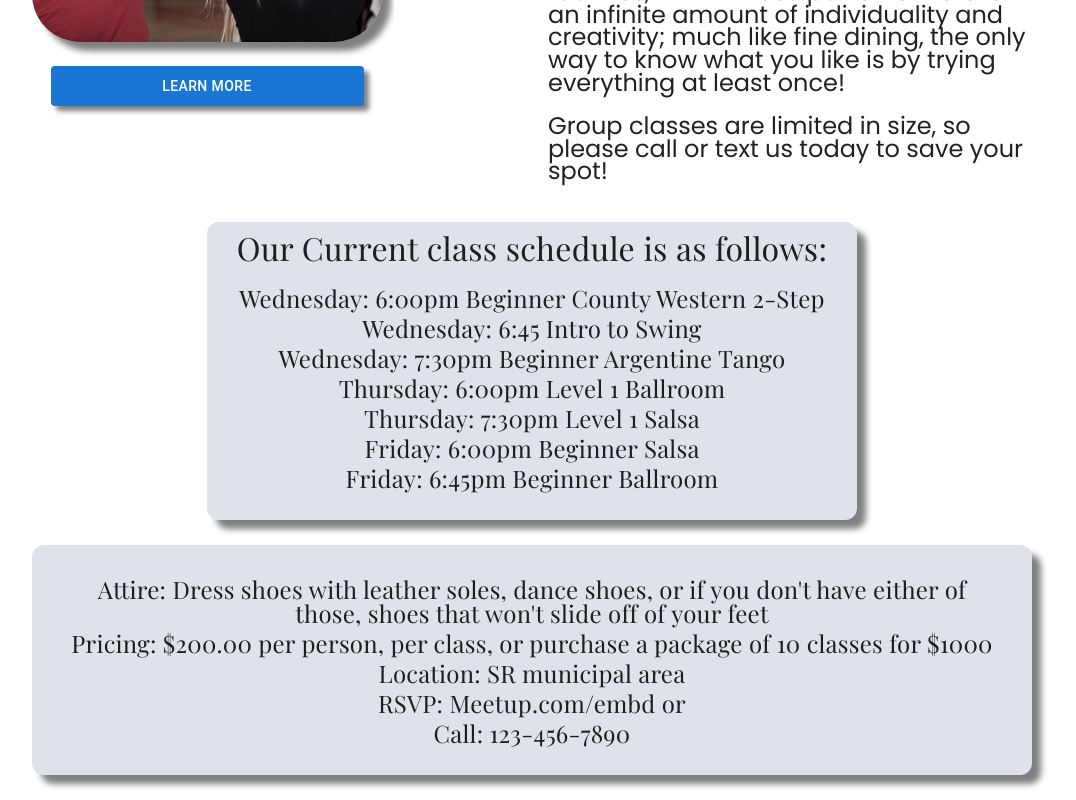
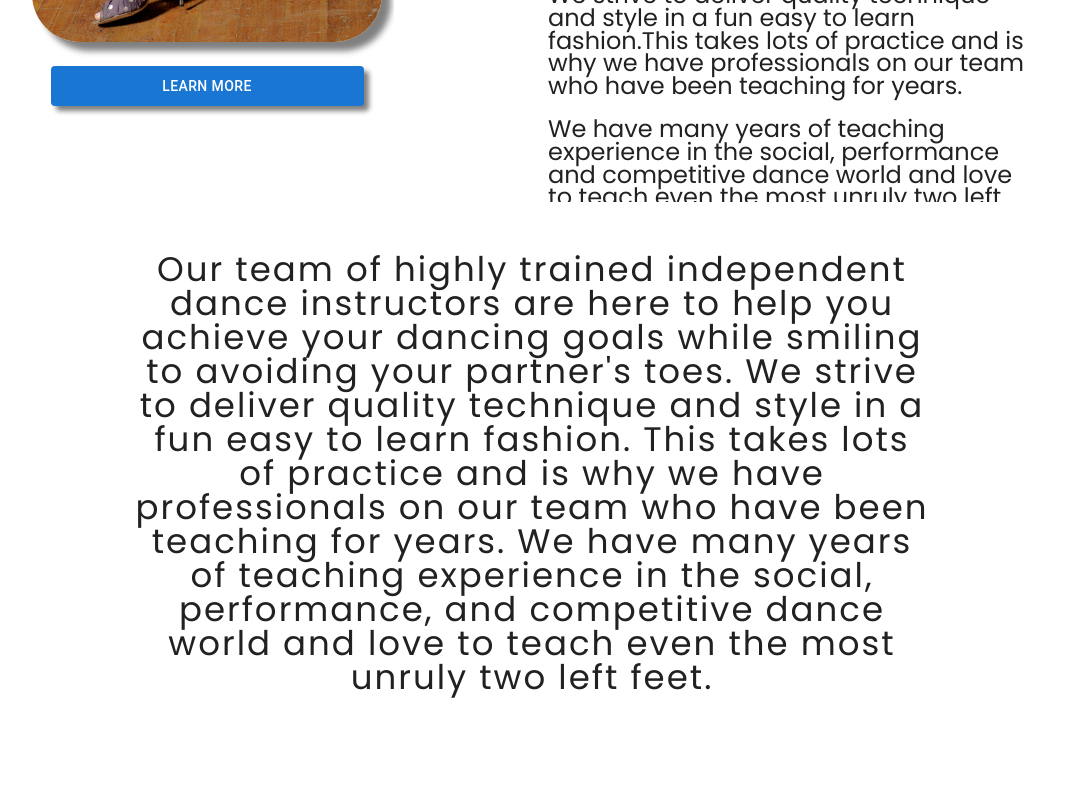
Before and after one commit to th2n10s4u/embd-website, a React (Create React App) app: page / in a window 1280 px wide. Shown: the part 368-1168 px from the top of the page, without its empty margins (108-1184 px from the left). After the commit the page ends 1082 px from the top, so only its background shows below. Built offline with nearby package versions, Linux system fonts and the light colour scheme.

Commit message:
Created TeacherProfiles.js
Created TeacherProfiles

```diff
--- a/src/App.js
+++ b/src/App.js
@@ -12,6 +12,7 @@ import Spacer from "./assets/components/Spacer";
 import SocialDance from "./assets/components/SocialDance.js"; //error compiling from programpages folder
 import PrivateLessons from "./assets/components/PrivateLessons";
 import WeddingDance from "./assets/components/WeddingDance";
+import TeacherProfiles from "./assets/components/TeacherProfiles";
 
 function App() {
   useEffect(() => {
@@ -20,7 +21,8 @@ function App() {
 
   return (
     <div className="container">
-      <SocialDance />
+      <Main />
+      <TeacherProfiles />
     </div>
   );
 }
--- /dev/null
+++ b/src/assets/components/TeacherProfiles.js
@@ -0,0 +1,46 @@
+import React from "react";
+import { Typography, Paper, Box } from "@mui/material";
+import TemplateCard from "./TemplateCard";
+
+export default function TeacherProfiles() {
+  return (
+    <Box>
+      <Paper
+        elevation={0}
+        sx={{
+          minWidth: "100%", //"1200px", // Play with sizing (100% is too wide)
+          minHeight: "447px",
+          border: "0",
+          display: "flex",
+          justifyContent: "center",
+          marginTop: "20px",
+          marginBottom: "20px",
+          flexDirection: "row", //conditional operator
+        }}
+      >
+        <Typography
+          sx={{
+            maxWidth: 800,
+            fontFamily: "Poppins",
+            fontWeight: "400",
+            lineHeight: "100%",
+
+            letterSpacing: "2px",
+            fontSize: "34px",
+            marginTop: "10px",
+          }}
+          align="center"
+        >
+          Our team of highly trained independent dance instructors are here to
+          help you achieve your dancing goals while smiling to avoiding your
+          partner's toes. We strive to deliver quality technique and style in a
+          fun easy to learn fashion. This takes lots of practice and is why we
+          have professionals on our team who have been teaching for years. We
+          have many years of teaching experience in the social, performance, and
+          competitive dance world and love to teach even the most unruly two
+          left feet.
+        </Typography>
+      </Paper>
+    </Box>
+  );
+}
```
